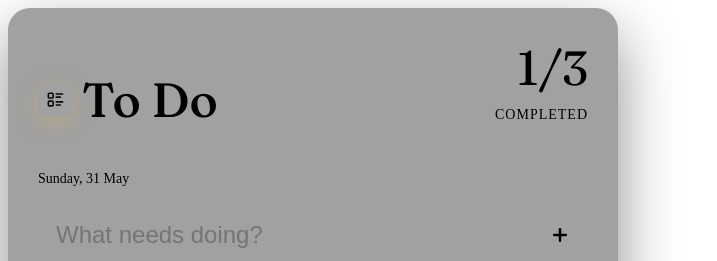
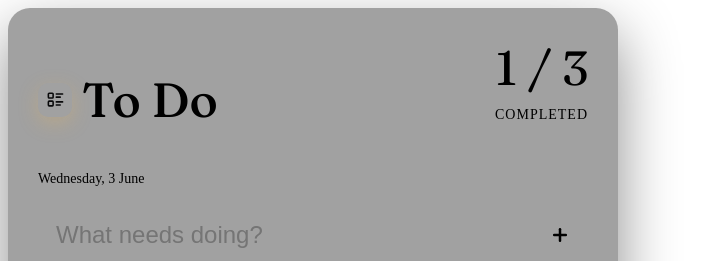
Before and after one commit to rafalski-dev/fullstack-todo-app, a React (Vite) app: page / in a window 1280 px wide. Shown: the top 261 px of the page, without its empty margins (0-717 px from the left). Built offline with nearby package versions, Linux system fonts and the light colour scheme; the HTML template or start-up script is replaced by a standard one.

Commit message:
Formatted date added

```diff
--- a/src/components/Header/Header.tsx
+++ b/src/components/Header/Header.tsx
@@ -1,5 +1,7 @@
+import { formattedDate } from '../../utils/Date';
 import styles from './Header.module.css';
 import { IconListDetails } from '@tabler/icons-react';
+
 
 export function Header() {
 	return (
@@ -11,11 +13,11 @@ export function Header() {
 					</div>
 					<h1>To Do</h1>
 				</div>
-				<span>Sunday, 31 May</span>
+				<span>{formattedDate()}</span>
 			</div>
 			<div className={styles.rightContainer}>
 				<span className={styles.numberOfTasks}>
-					1<span>/3</span>
+					1<span> / 3</span>
 				</span>
 				<span className={styles.completed}>Completed</span>
 			</div>
--- a/src/components/Panel/Panel.tsx
+++ b/src/components/Panel/Panel.tsx
@@ -1,3 +1,4 @@
+import { useState } from 'react';
 import { Footer } from '../Footer/Footer';
 import { Form } from '../Form/Form';
 import { Header } from '../Header/Header';
@@ -11,11 +12,15 @@ const initialData = [
 ];
 
 export function Panel() {
+	const [todoData, setTodoData] = useState(initialData);
+
+
+
 	return (
 		<div className={styles.panel}>
 			<Header />
 			<Form />
-			<List todoData={initialData} />
+			<List todoData={todoData} />
 			<Footer />
 		</div>
 	);
--- /dev/null
+++ b/src/utils/Date.ts
@@ -0,0 +1,7 @@
+export function formattedDate() {
+		const date = new Date();
+		const weekDay = date.toLocaleDateString('en-US', { weekday: 'long' });
+		const day = date.toLocaleDateString('en-US', { day: 'numeric' });
+		const month = date.toLocaleDateString('en-US', { month: 'long' });
+		return `${weekDay}, ${day} ${month}`;
+	}
```
